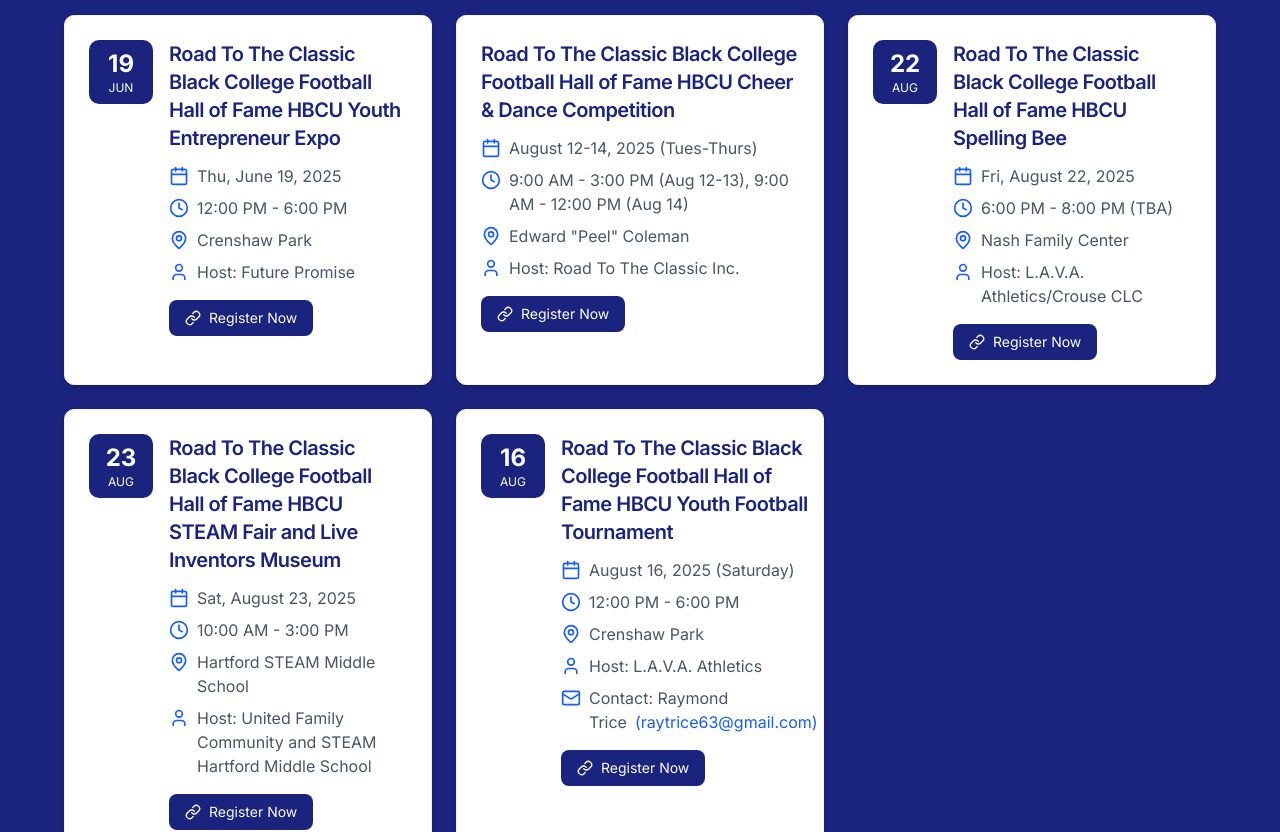
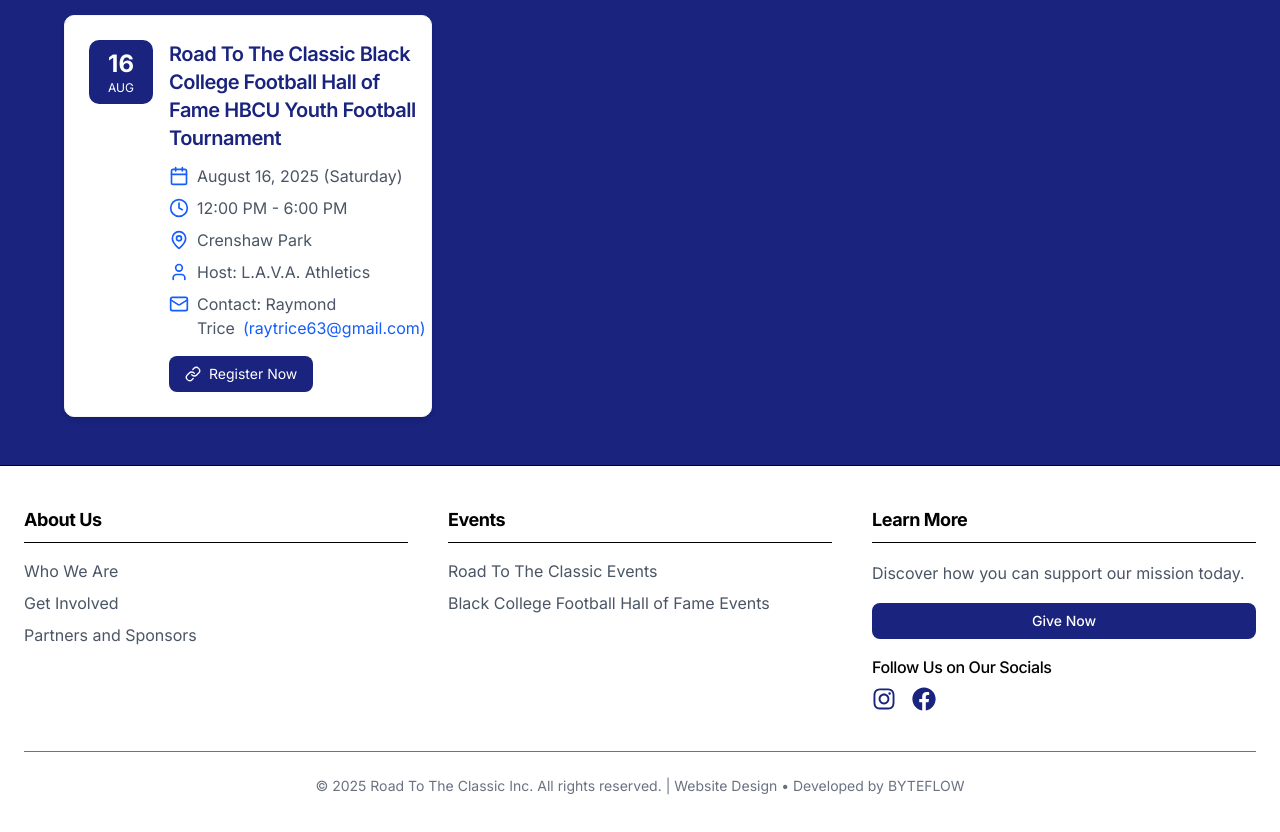
Before and after one commit to ByteFlowWebAgency/road-to-the-classic-v2, a Next.js app: page /HOF in a window 1280 px wide. Shown: the part 1520-2352 px from the top of the page. Built offline with nearby package versions, Linux system fonts and the light colour scheme.

Commit message:
Update events

```diff
--- a/src/data/events.js
+++ b/src/data/events.js
@@ -5,26 +5,11 @@
 };
 
 export const events = [
-  // Road To Classic Events
-  {
-    id: "rtc-1",
-    type: EVENT_TYPES.ROAD_TO_CLASSIC,
-    title:
-      "Road To The Classic Black College Football Hall of Fame HBCU Youth Entrepreneur Expo",
-    date: "August 16, 2025",
-    time: "12:00 PM - 6:00 PM",
-    location: "Crenshaw Park",
-    host: "Future Promise",
-    contact: "Tori Fontes",
-    contactEmail: "ToriFontes@gmail.com",
-    registrationLink:
-      "https://docs.google.com/forms/d/e/1FAIpQLSc3YGaQZ0SrHAWXTCy_0xg2-es1jgN4_guudj71Hfxxe0C7Vg/viewform",
-  },
   {
     id: "rtc-2",
     type: EVENT_TYPES.ROAD_TO_CLASSIC,
     title:
-      "Road To The Classic Black College Football Hall of Fame HBCU Cheer & Dance Competition",
+      "Road To The Classic Black College Football Hall of Fame HBCU Cheer & Dance Camp",
     date: "August 12-14, 2025 (Tues-Thurs)",
     time: "9:00 AM - 3:00 PM (Aug 12-13), 9:00 AM - 12:00 PM (Aug 14)",
     location: 'Edward "Peel" Coleman',
@@ -34,20 +19,7 @@
     registrationLink:
       "https://docs.google.com/forms/d/e/1FAIpQLSc3YGaQZ0SrHAWXTCy_0xg2-es1jgN4_guudj71Hfxxe0C7Vg/viewform",
   },
-  {
-    id: "rtc-3",
-    type: EVENT_TYPES.ROAD_TO_CLASSIC,
-    title:
-      "Road To The Classic Black College Football Hall of Fame HBCU Youth Football Tournament",
-    date: "August 16, 2025 (Fri-Sun)",
-    time: "12:00 PM - 6:00 PM",
-    location: "Crenshaw Park",
-    host: "L.A.V.A. Athletics",
-    contact: "Raymond Trice",
-    contactEmail: "raytrice63@gmail.com",
-    registrationLink:
-      "https://docs.google.com/forms/d/e/1FAIpQLSc3YGaQZ0SrHAWXTCy_0xg2-es1jgN4_guudj71Hfxxe0C7Vg/viewform",
-  },
+
   {
     id: "rtc-4",
     type: EVENT_TYPES.ROAD_TO_CLASSIC,
@@ -63,20 +35,7 @@
       "https://docs.google.com/forms/d/e/1FAIpQLSc3YGaQZ0SrHAWXTCy_0xg2-es1jgN4_guudj71Hfxxe0C7Vg/viewform",
     videoLink: "https://www.facebook.com/watch/?v=4243628119197454",
   },
-  {
-    id: "rtc-5",
-    type: EVENT_TYPES.ROAD_TO_CLASSIC,
-    title:
-      "Road To The Classic Black College Football Hall of Fame HBCU STEAM Fair and Live Inventors Museum",
-    date: "August 23, 2025",
-    time: "10:00 AM - 3:00 PM",
-    location: "Hartford STEAM Middle School",
-    host: "United Family Community and STEAM Hartford Middle School",
-    contact: "Marcus Bentley",
-    contactEmail: "mbentley@roadtoclassic.org",
-    registrationLink:
-      "https://docs.google.com/forms/d/e/1FAIpQLSc3YGaQZ0SrHAWXTCy_0xg2-es1jgN4_guudj71Hfxxe0C7Vg/viewform",
-  },
+
   {
     id: "rtc-7",
     type: EVENT_TYPES.ROAD_TO_CLASSIC,
@@ -160,56 +119,6 @@
     registrationLink:
       "https://docs.google.com/forms/d/e/1FAIpQLSc3YGaQZ0SrHAWXTCy_0xg2-es1jgN4_guudj71Hfxxe0C7Vg/viewform",
   },
-
-  // Hall of Fame Events
-  {
-    id: "hof-1",
-    type: EVENT_TYPES.HALL_OF_FAME,
-    title:
-      "Road To The Classic Black College Football Hall of Fame HBCU Youth Entrepreneur Expo",
-    date: "Thu, June 19, 2025",
-    time: "12:00 PM - 6:00 PM",
-    location: "Crenshaw Park",
-    host: "Future Promise",
-    registrationLink:
-      "https://docs.google.com/forms/d/e/1FAIpQLSc3YGaQZ0SrHAWXTCy_0xg2-es1jgN4_guudj71Hfxxe0C7Vg/viewform",
-  },
-  {
-    id: "hof-2",
-    type: EVENT_TYPES.HALL_OF_FAME,
-    title:
-      "Road To The Classic Black College Football Hall of Fame HBCU Cheer & Dance Competition",
-    date: "August 12-14, 2025 (Tues-Thurs)",
-    time: "9:00 AM - 3:00 PM (Aug 12-13), 9:00 AM - 12:00 PM (Aug 14)",
-    location: 'Edward "Peel" Coleman',
-    host: "Road To The Classic Inc.",
-    registrationLink:
-      "https://docs.google.com/forms/d/e/1FAIpQLSc3YGaQZ0SrHAWXTCy_0xg2-es1jgN4_guudj71Hfxxe0C7Vg/viewform",
-  },
-  {
-    id: "hof-4",
-    type: EVENT_TYPES.HALL_OF_FAME,
-    title:
-      "Road To The Classic Black College Football Hall of Fame HBCU Spelling Bee",
-    date: "Fri, August 22, 2025",
-    time: "6:00 PM - 8:00 PM (TBA)",
-    location: "Nash Family Center",
-    host: "L.A.V.A. Athletics/Crouse CLC",
-    registrationLink:
-      "https://docs.google.com/forms/d/e/1FAIpQLSc3YGaQZ0SrHAWXTCy_0xg2-es1jgN4_guudj71Hfxxe0C7Vg/viewform",
-  },
-  {
-    id: "hof-5",
-    type: EVENT_TYPES.HALL_OF_FAME,
-    title:
-      "Road To The Classic Black College Football Hall of Fame HBCU STEAM Fair and Live Inventors Museum",
-    date: "Sat, August 23, 2025",
-    time: "10:00 AM - 3:00 PM",
-    location: "Hartford STEAM Middle School",
-    host: "United Family Community and STEAM Hartford Middle School",
-    registrationLink:
-      "https://docs.google.com/forms/d/e/1FAIpQLSc3YGaQZ0SrHAWXTCy_0xg2-es1jgN4_guudj71Hfxxe0C7Vg/viewform",
-  },
   {
     id: "hof-6",
     type: EVENT_TYPES.HALL_OF_FAME,
```
